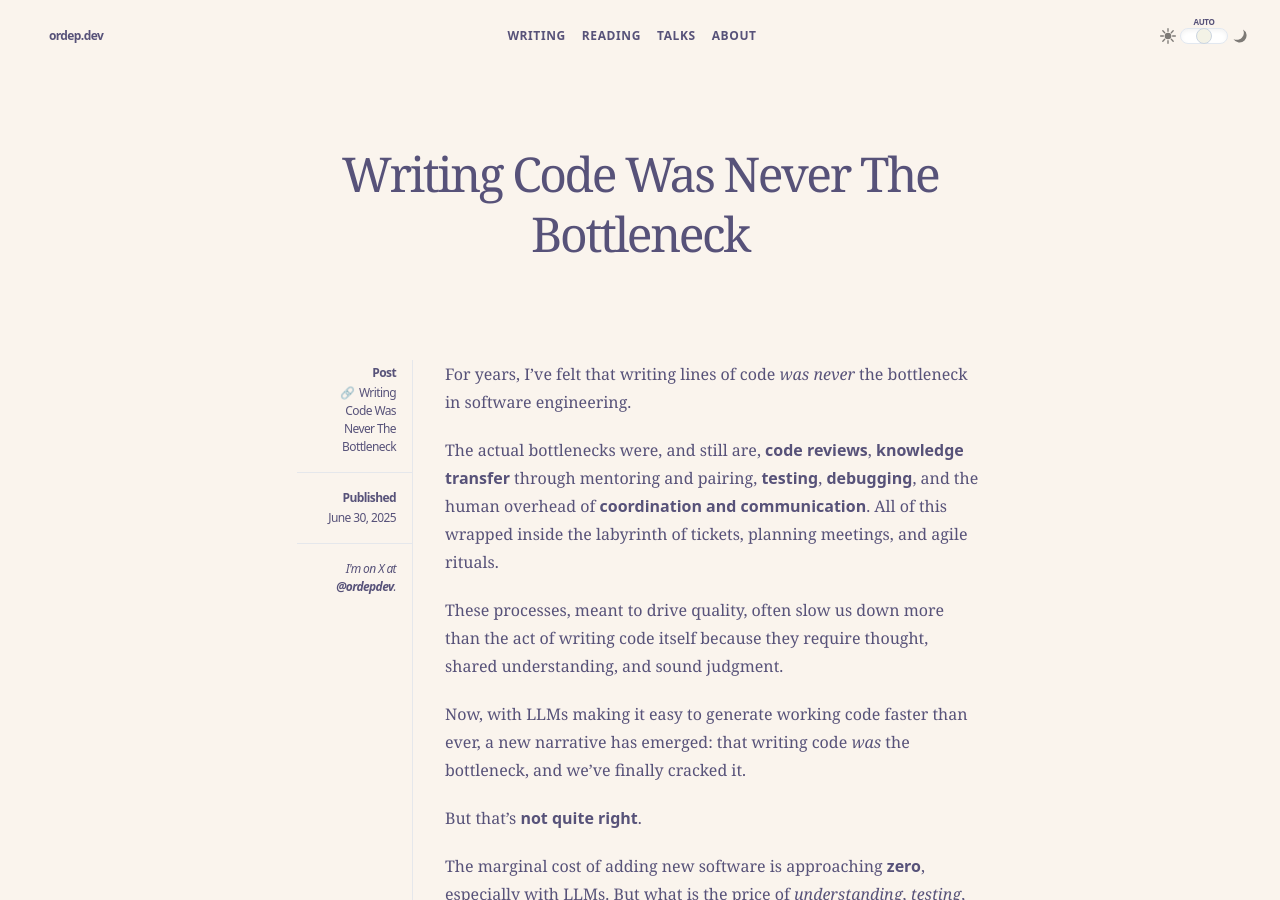
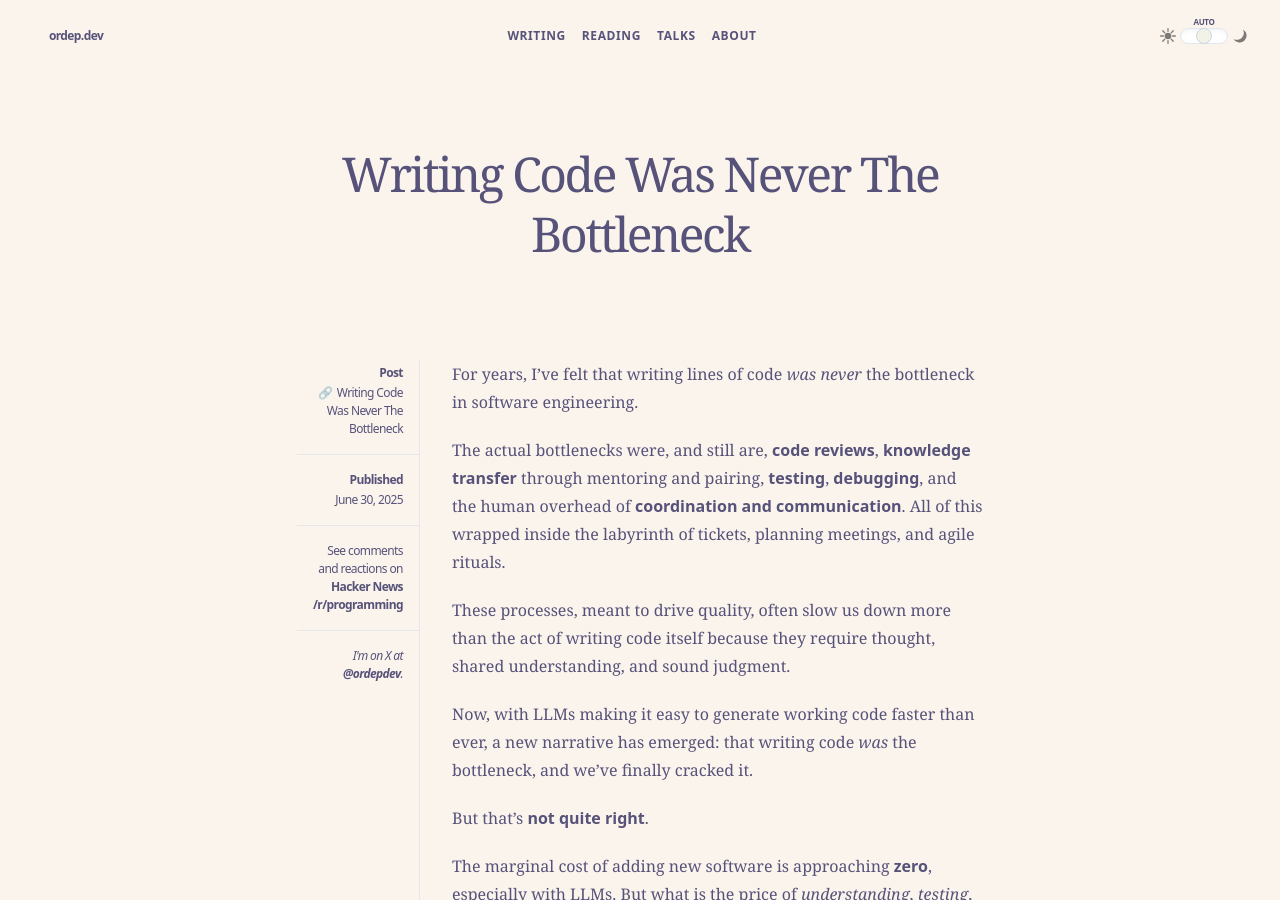
Before and after one commit to ordepdev/ordepdev.github.io, a Jekyll site: the page built from _posts/2025-06-30-writing-code-was-never-the-bottleneck.md, in a window 1280 px wide and 900 px high. Built offline with Jekyll 4.4.1, drawn with Linux system fonts in a browser that asks for light colours.

Commit message:
Add HN and Reddit comments

```diff
--- a/_layouts/post.html
+++ b/_layouts/post.html
@@ -29,6 +29,19 @@ archive: false
                     <div class="font-bold mb-0.5 text-proseLinks dark:text-proseInvertLinks">Published</div>
                     <div class="font-normal">{{ page.date | date:"%B %d, %Y" }}</div>
                 </div>
+
+                {% if page.links %}
+                <div class="border-b px-4 py-4 dark:border-rosePine-highlightMed">
+                    See comments and reactions on
+                    {% for item in page.links %}
+                    <div class="font-normal">
+                        <strong>
+                          <a href="{{ item.link }}" class="text-proseLinks dark:text-proseInvertLinks" target="_blank">{{ item.name }}</a>
+                        </strong>
+                    </div>
+                    {% endfor %}
+                </div>
+                {% endif %}
 
                 {% if page.categories.size > 0 %}
                 <div class="border-b px-4 py-4 dark:border-rosePine-highlightMed">
--- a/_posts/2025-06-30-writing-code-was-never-the-bottleneck.md
+++ b/_posts/2025-06-30-writing-code-was-never-the-bottleneck.md
@@ -3,6 +3,11 @@ layout: post
 title: "Writing Code Was Never The Bottleneck"
 description: LLMs make it easier to write code, but understanding, reviewing, and maintaining it still takes time, trust, and good judgment.
 date: 2025-06-30
+links:
+  - name: "Hacker News"
+    link: "https://news.ycombinator.com/item?id=44429789"
+  - name: "/r/programming"
+    link: "https://reddit.com/r/programming/comments/1lomhlq/writing_code_was_never_the_bottleneck/"
 ---
 For years, I’ve felt that writing lines of code *was never* the bottleneck in software engineering.
 
```
Also changed, not shown: _posts/2025-07-28-circle-of-competence.md (+3 -0 lines).
